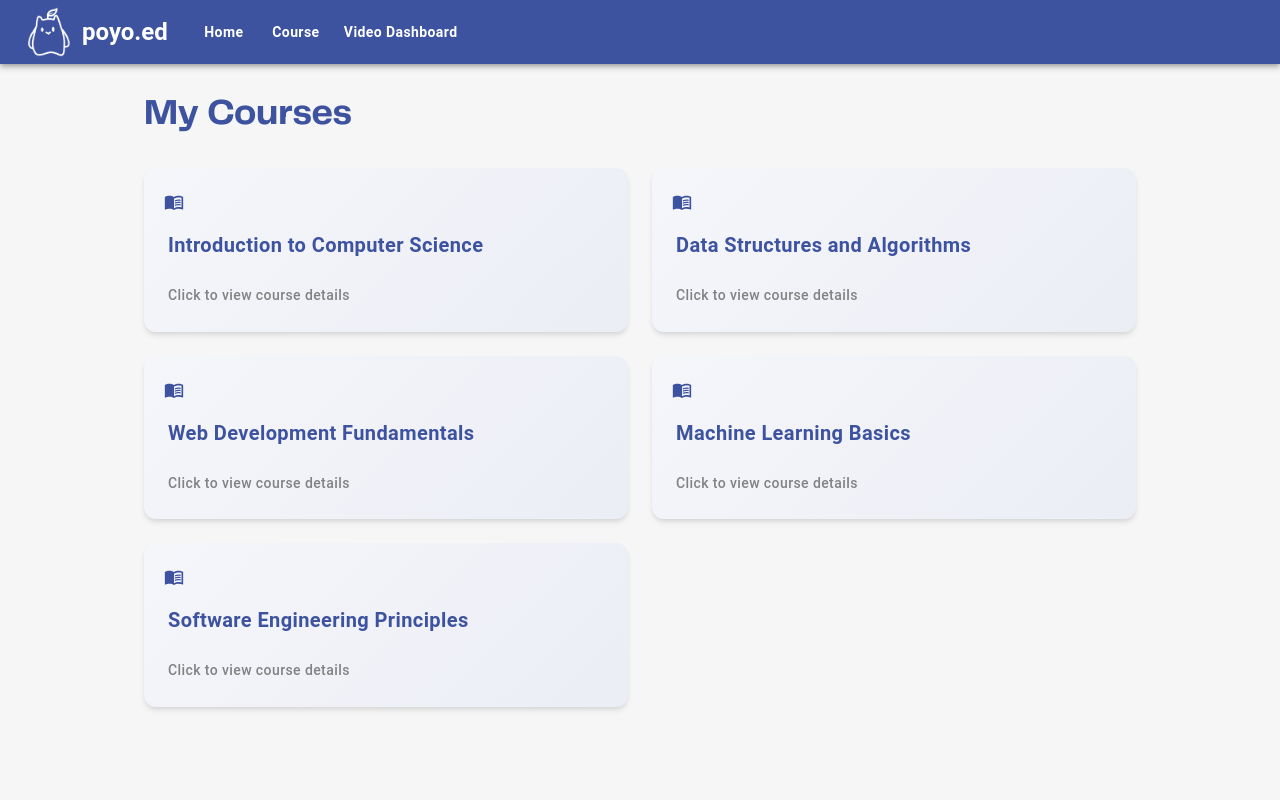
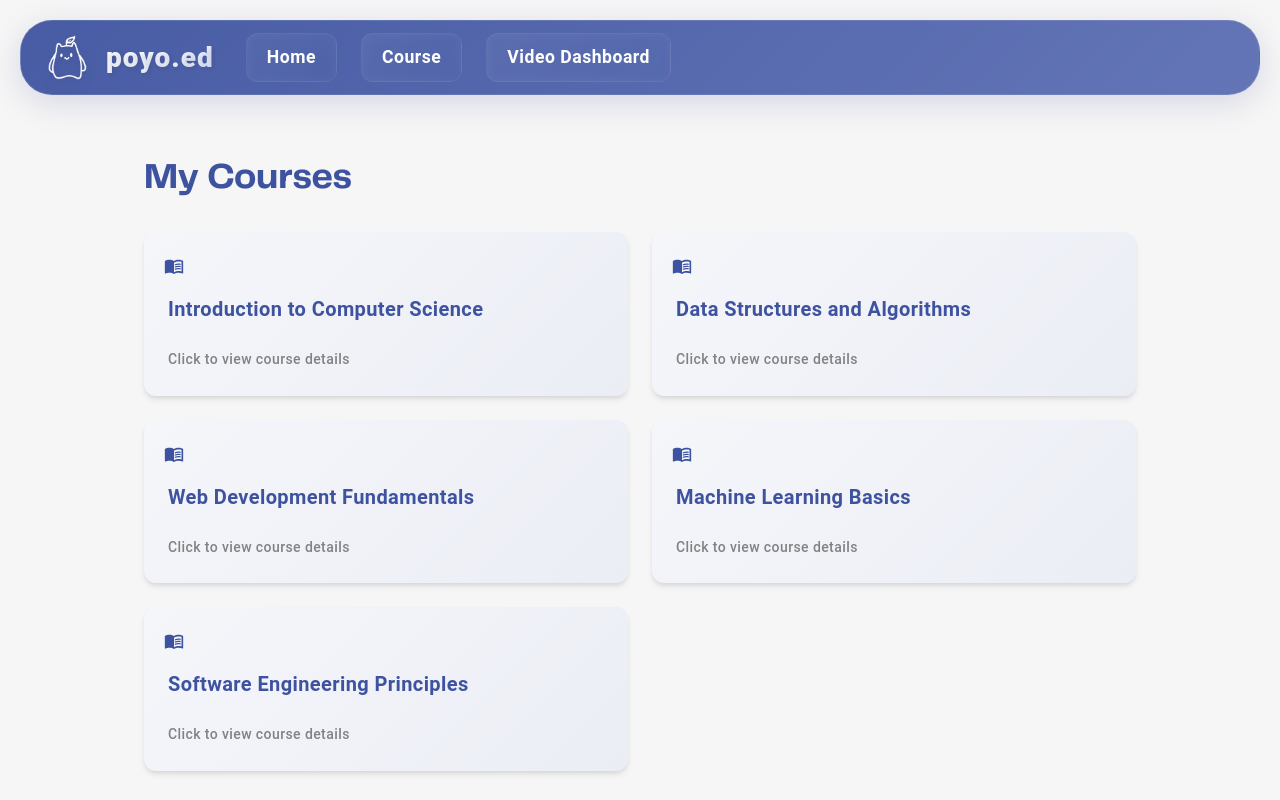
Before and after one commit to david-roh/poyoVision, a Next.js app: page / in a window 1280 px wide. Built offline with nearby package versions, Linux system fonts and the light colour scheme.

Commit message:
HUGE navbar UI changes

```diff
--- a/app/globals.css
+++ b/app/globals.css
@@ -26,7 +26,7 @@
   }
 
   html body {
-    @apply m-0 h-screen w-full bg-light text-black font-telegraf;
+    @apply m-0 h-screen w-full bg-light text-black font-telegraf pt-32;
   }
 
   h1, h2, h3, h4 {
--- a/app/page.tsx
+++ b/app/page.tsx
@@ -58,7 +58,7 @@ export default function Home() {
 	return (
 		<div>
 		{/* Main Content */}
-			<main className="container max-w-5xl mx-auto px-4 py-8"> {/* Increased max-width */}
+			<main className="container max-w-5xl mx-auto px-4 pt-8"> {/* Increased max-width */}
 			<h1 className="text-4xl font-bold text-[#3E53A0] mb-8 font-telegraf">My Courses</h1> {/* Increased heading size and margin */}
 			<div className="grid gap-6 md:grid-cols-2"> {/* Increased gap and reduced columns */}
 			{courses.map((course, index) => (
--- a/components/Navbar.tsx
+++ b/components/Navbar.tsx
@@ -6,33 +6,88 @@ import { UserButton } from "@clerk/nextjs";
 
 export default function Navbar() {
   return (
-    <AppBar position="static" sx={{ backgroundColor: '#3E53A0' }}>
-      <Toolbar>
-        <div className="flex items-center gap-6">
-          <div className="flex items-center gap-2">
+    <AppBar
+      position="fixed"
+      sx={{
+        background: 'linear-gradient(135deg, rgba(62, 83, 160, 0.95), rgba(91, 110, 178, 0.95))',
+        backdropFilter: 'blur(10px)',
+        boxShadow: '0 8px 32px rgba(31, 38, 135, 0.15)',
+        borderRadius: '32px',
+        left: '20px',
+        right: '20px',
+        top: '20px',
+        width: 'auto',
+        margin: '0 auto',
+        border: '1px solid rgba(255, 255, 255, 0.1)',
+        transition: 'all 0.3s ease',
+        '&:hover': {
+          boxShadow: '0 8px 38px rgba(31, 38, 135, 0.25)',
+          transform: 'translateY(1px)',
+        }
+      }}
+    >
+      <Toolbar sx={{ padding: '0.75rem 2rem' }}>
+        <div className="flex items-center justify-between w-full">
+          <div className="flex items-center gap-8">
+            <Link href="/" className="no-underline flex items-center gap-4 hover:scale-105 transition-transform duration-200">
               <img
                 src="/poyo-logo.png"
                 alt="Logo"
-              className="h-[50px] w-[50px]"
+                className="h-[45px] w-[45px] drop-shadow-lg hover:rotate-3 transition-all duration-300"
               />
-            <Typography variant="h5" sx={{ fontWeight: 'bold', color: 'white' }}>
+              <Typography
+                variant="h5"
+                sx={{
+                  fontWeight: '800',
+                  background: 'linear-gradient(135deg, #FFFFFF 0%, #E0E7FF 100%)',
+                  WebkitBackgroundClip: 'text',
+                  WebkitTextFillColor: 'transparent',
+                  fontSize: '1.75rem',
+                  letterSpacing: '1px',
+                  textShadow: '2px 2px 4px rgba(0,0,0,0.1)'
+                }}
+              >
                 poyo.ed
               </Typography>
-          </div>
-          <nav className="flex gap-2">
-            <Link href="/" className="no-underline">
-              <Button color="inherit" sx={{ color: 'white', textTransform: 'none', fontWeight: 'bold' }}>Home</Button>
             </Link>
-            <Link href="/course" className="no-underline">
-              <Button color="inherit" sx={{ color: 'white', textTransform: 'none', fontWeight: 'bold' }}>Course</Button>
+
+            <nav className="flex gap-6">
+              {[
+                { href: "/", label: "Home" },
+                { href: "/course", label: "Course" },
+                { href: "/new-session", label: "Video Dashboard" }
+              ].map((link) => (
+                <Link key={link.href} href={link.href} className="no-underline">
+                  <Button
+                    color="inherit"
+                    sx={{
+                      color: 'white',
+                      textTransform: 'none',
+                      fontWeight: 600,
+                      fontSize: '1.1rem',
+                      padding: '0.5rem 1.25rem',
+                      borderRadius: '12px',
+                      transition: 'all 0.2s ease',
+                      background: 'linear-gradient(135deg, rgba(255, 255, 255, 0.1) 0%, rgba(255, 255, 255, 0.05) 100%)',
+                      backdropFilter: 'blur(4px)',
+                      border: '1px solid rgba(255, 255, 255, 0.05)',
+                      '&:hover': {
+                        background: 'linear-gradient(135deg, rgba(255, 255, 255, 0.15) 0%, rgba(255, 255, 255, 0.1) 100%)',
+                        transform: 'translateY(-2px)',
+                        boxShadow: '0 4px 12px rgba(0,0,0,0.15)'
+                      }
+                    }}
+                  >
+                    {link.label}
+                  </Button>
                 </Link>
-            <Link href="/new-session" className="no-underline">
-              <Button color="inherit" sx={{ color: 'white', textTransform: 'none', fontWeight: 'bold' }}>Video Dashboard</Button>
-            </Link>
+              ))}
             </nav>
           </div>
-        <div className="ml-auto">
-          <UserButton />
+
+          <div className="scale-110 hover:scale-125 transition-transform duration-200">
+            <UserButton afterSignOutUrl="/" />
+          </div>
         </div>
       </Toolbar>
     </AppBar>
```
Lines whose indentation alone changed are shown as unchanged.
